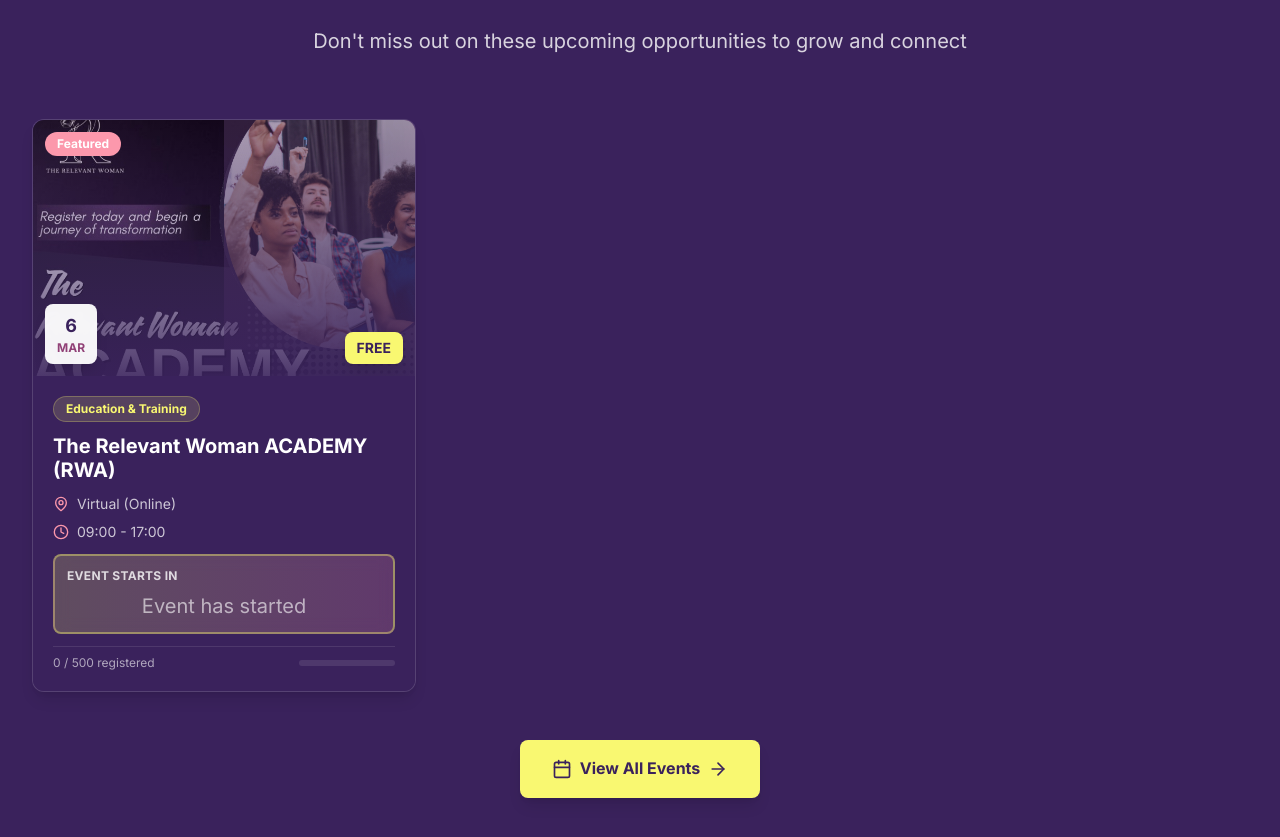
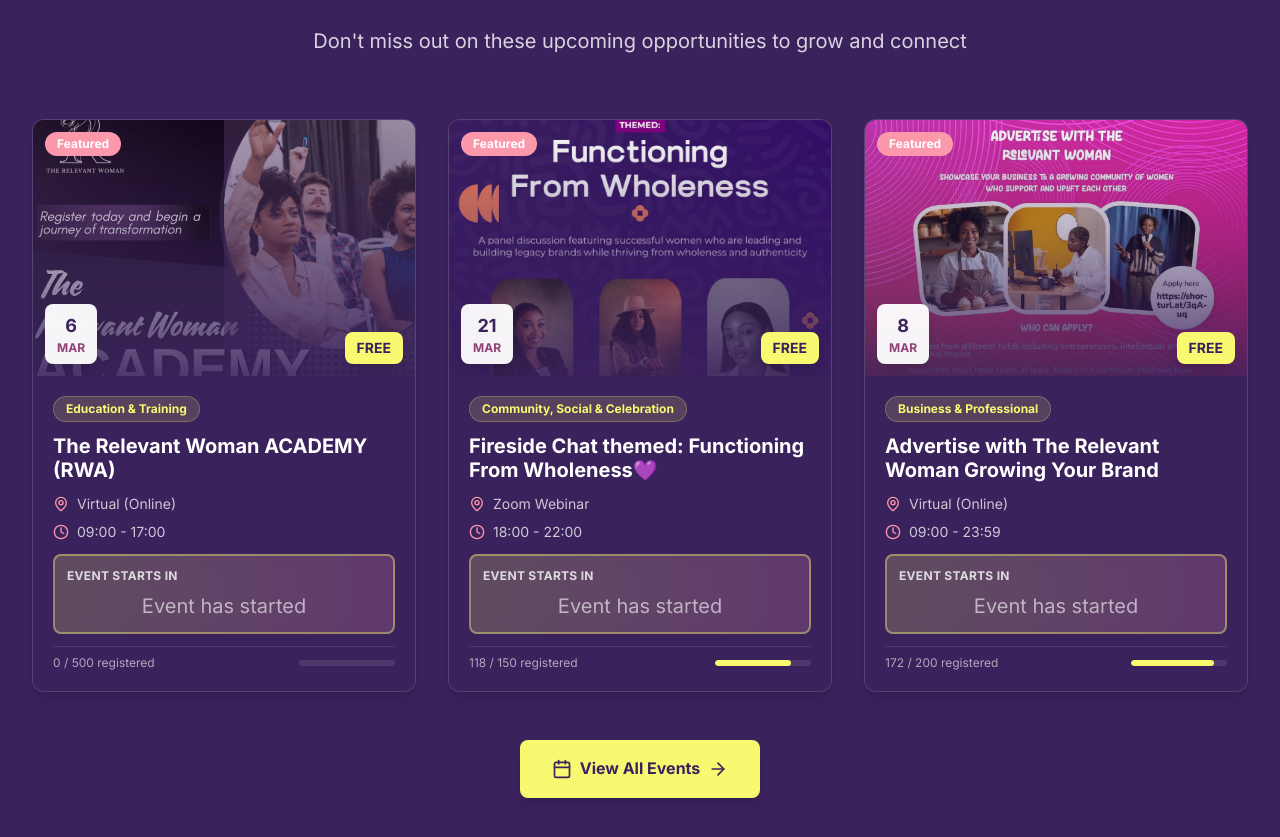
Before and after one commit to Annlyam/drelevantwoman, a Next.js app: page / in a window 1280 px wide. Shown: the part 3530-4367 px from the top of the page. Built offline with nearby package versions, Linux system fonts and the light colour scheme; no server answers.

Commit message:
modified:   components/home/FeaturedEvents.tsx

```diff
--- a/components/home/FeaturedEvents.tsx
+++ b/components/home/FeaturedEvents.tsx
@@ -8,9 +8,18 @@
 import { getIsFeatured } from "@/lib/utils";
 
 export default function FeaturedEvents() {
+  const homepageFeaturedEventIds = new Set([
+    "international-womens-day-2025",
+    "celebration-of-international-womens-month",
+  ]);
+
   // Get top 3 featured events
   const featuredEvents = (eventData as Event[])
-    .filter((event) => getIsFeatured(event) && event.status === "upcoming" && event.hidden !== true)
+    .filter(
+      (event) =>
+        event.hidden !== true &&
+        (homepageFeaturedEventIds.has(event.id) || (getIsFeatured(event) && event.status === "upcoming")),
+    )
     .slice(0, 3);
 
   if (featuredEvents.length === 0) {
```
